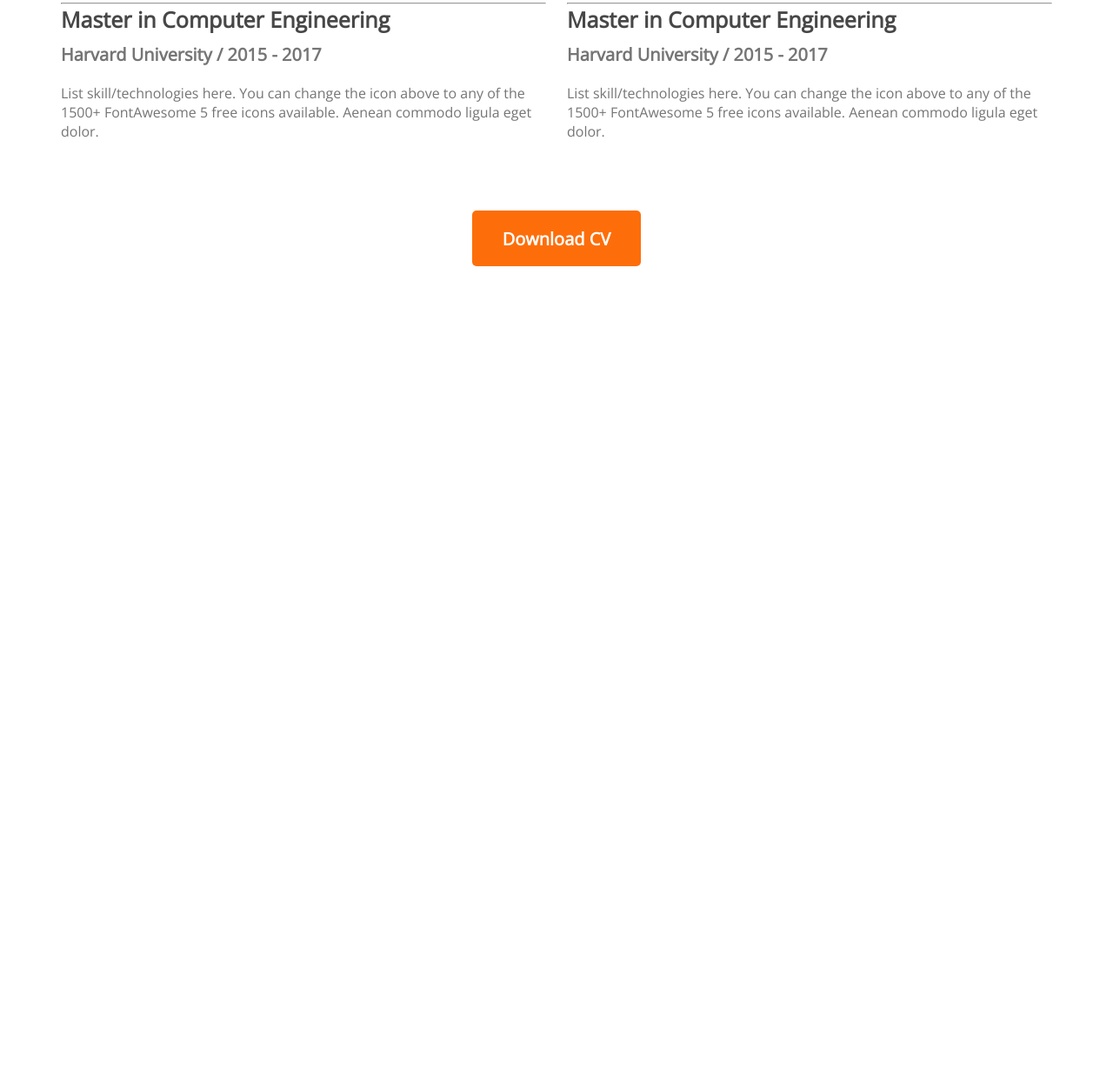
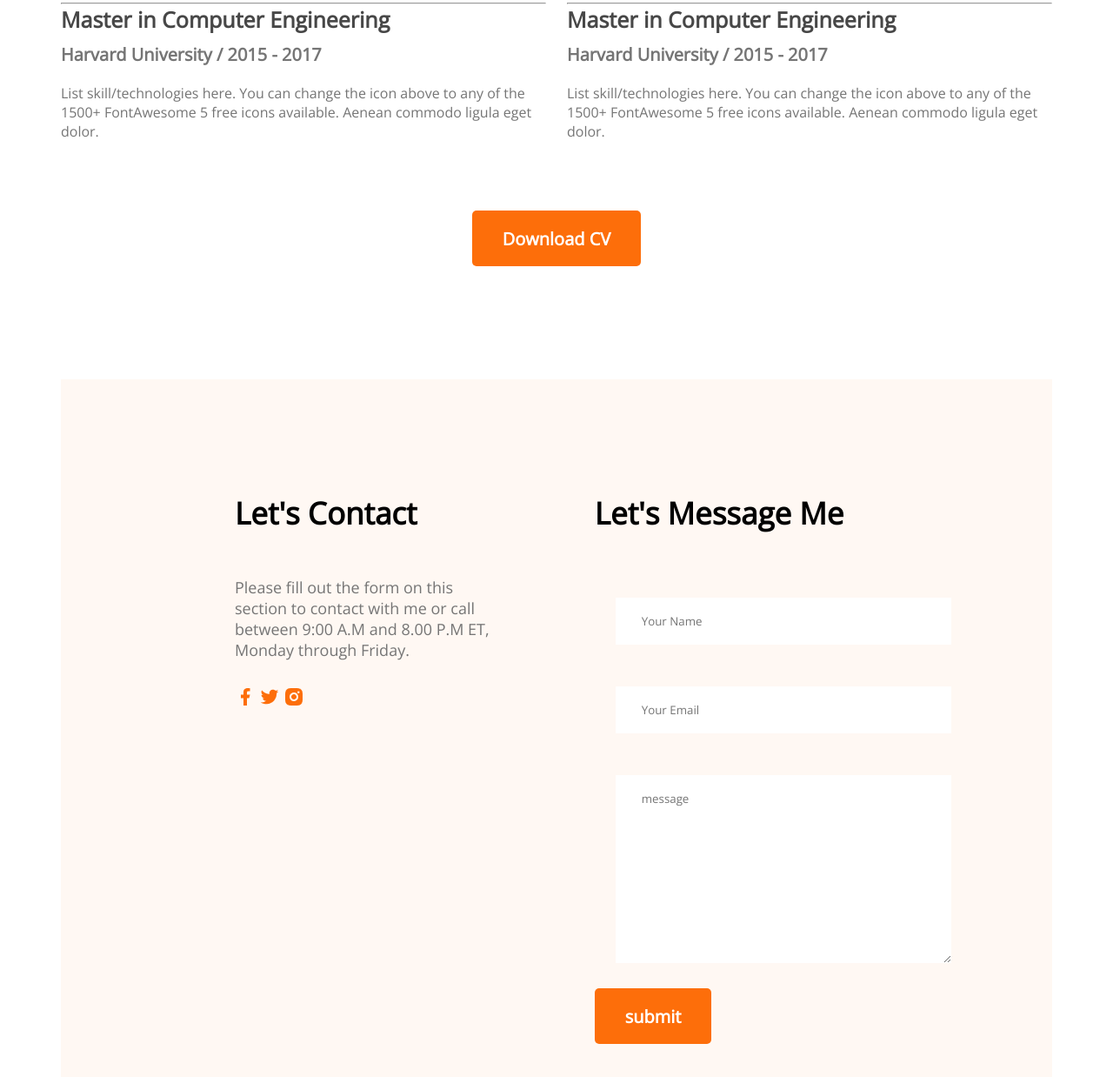
Before and after one commit to RifatHossain41/developer-portfolio, a plain HTML site: page index.html in a window 1280 px wide. Shown: the part 2633-3871 px from the top of the page at 87% size. Before the commit the page ends 2939 px from the top, so only its background shows below. Drawn offline with nearby package versions, Linux system fonts and the light colour scheme; a web font is replaced by a local one.

Commit message:
contact us added

```diff
--- a/CSS/style.css
+++ b/CSS/style.css
@@ -148,3 +148,22 @@ padding: 30px;
   margin-top: 50px;
   text-align: center;
 }
+/* contact style */
+.contact{
+  display: flex;
+  gap: 100px;
+  background: #FFF8F3;
+  padding: 130px 200px;
+}
+.contact .section-title{
+  text-align: left;
+}
+.contact input[type="text"], input[type="email"], textarea{
+  margin: 24px;
+  border: 0;
+  width: 100%;
+  padding: 18px 30px;
+}
+.contact a {
+  text-decoration: none;
+}
--- a/index.html
+++ b/index.html
@@ -133,6 +133,31 @@
         <button class="btn-primary">Download CV</button>
       </div>
     </section>
+    <!-- section contact -->
+    <section class="contact">
+      <div>
+        <h3 class="section-title">Let's Contact</h3>
+        <p class="section-description">Please fill out the form on this section to contact with me or call between 9:00 A.M and 8.00 P.M ET, Monday through Friday.</p>
+        <a href="">
+          <img src="images/icons/facebook.png" alt="">
+        </a>
+        <a href="">
+          <img src="images/icons/twitter.png" alt="">
+        </a>
+        <a href="">
+          <img src="images/icons/insta.png" alt="">
+        </a>
+      </div>
+      <div>
+        <h3 class="section-title">Let's Message Me</h3>
+        <form action="">
+          <input type="text" placeholder="Your Name">
+          <input type="email" placeholder="Your Email">
+          <textarea name="" id="" cols="30" rows="10" placeholder="message"></textarea>
+          <input class="btn-primary" type="submit" value="submit">
+        </form>
+      </div>
+    </section>
   </main>
   <footer>
 
```
